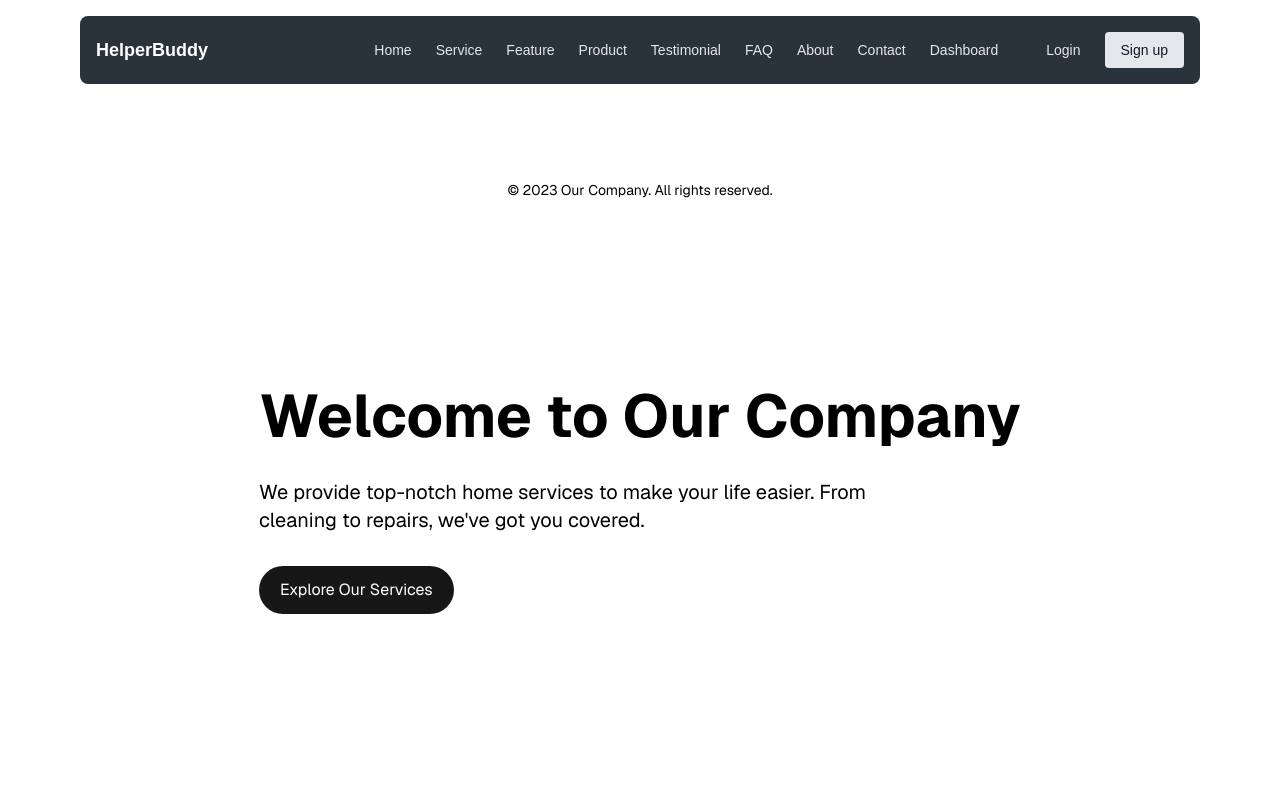
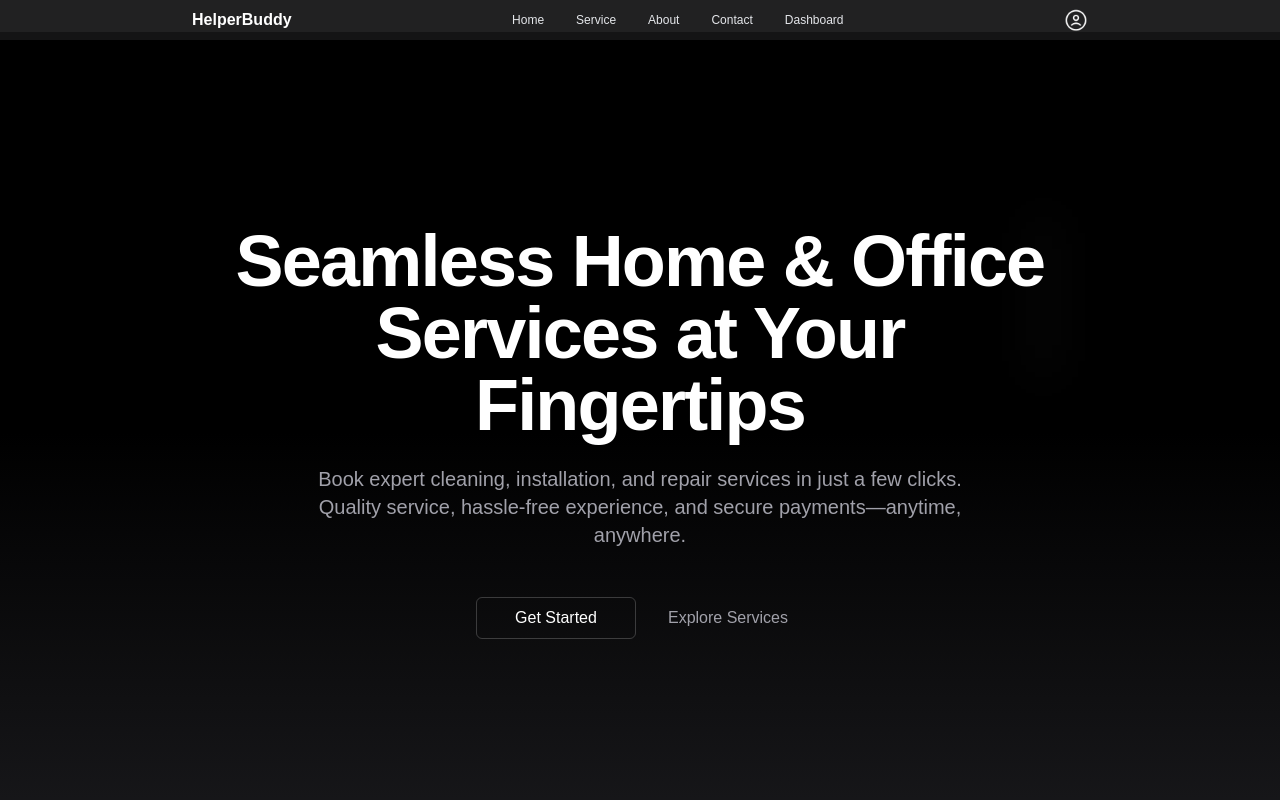
Before and after one commit to k25kar/GWOC_2025, a Next.js app: page / in a window 1280 px wide. Shown: the top 800 px of the page. Built offline with nearby package versions, Linux system fonts and the light colour scheme.

Commit message:
navbar and main page

```diff
--- a/app/page.tsx
+++ b/app/page.tsx
@@ -4,36 +4,49 @@ import React, { useState, useEffect } from 'react';
 import Image from "next/image";
 import Link from 'next/link';
 import Loading from './feed/loading';
+import { Button } from "@/components/ui/button"
 
-export default function Home() {
-  const [loading, setLoading] = useState(true);
+export default function Page() {
+  return (
+    <div className="min-h-screen bg-black flex flex-col items-center justify-center relative overflow-hidden">
+      {/* Gradient overlay */}
+      <div className="absolute inset-0 bg-gradient-to-b from-black via-black to-zinc-900" />
 
-  useEffect(() => {
-    const timer = setTimeout(() => {
-      setLoading(false);
-    }, 3000); // Simulate loading time
+      {/* Content */}
+      <div className="relative z-10 text-center px-4 max-w-4xl mx-auto">
 
-    return () => clearTimeout(timer);
-  }, []);
+        <h1 className="text-4xl md:text-6xl lg:text-7xl font-bold text-white mb-6 tracking-tight">
+          <span className="inline-block relative">
+          Seamless Home & Office {" "}
+            <span className="relative">
+              <span className="absolute -inset-1 blur-xl bg-gradient-to-r from-white/30 to-white/10 opacity-50" />
+              <span className="relative">Services </span>
+            </span>{" "}
+            at Your Fingertips
+          </span>
+        </h1>
 
-  if (loading) {
-    return <Loading />;
-  }
+        <p className="text-zinc-400 text-lg md:text-xl max-w-2xl mx-auto mb-12 leading-relaxed">
+        Book expert cleaning, installation, and repair services in just a few clicks. Quality service, hassle-free experience, and secure payments—anytime, anywhere.
+        </p>
 
-  return (
-    <div className="grid grid-rows-[20px_1fr_20px] items-center justify-items-center min-h-screen p-8 pb-20 gap-16 sm:p-20 font-[family-name:var(--font-geist-sans)]">
-      <main className="flex flex-col gap-8 row-start-2 items-center sm:items-start text-center sm:text-left">
-        <h1 className="text-4xl sm:text-6xl font-bold">Welcome to Our Company</h1>
-        <p className="text-lg sm:text-xl max-w-2xl">
-          We provide top-notch home services to make your life easier. From cleaning to repairs, we&apos;ve got you covered.
-        </p>
-        <Link href="/services" className="rounded-full border border-solid border-transparent transition-colors flex items-center justify-center bg-foreground text-background gap-2 hover:bg-[#383838] dark:hover:bg-[#ccc] text-sm sm:text-base h-10 sm:h-12 px-4 sm:px-5">
-        Explore Our Services
-        </Link>
-      </main>
-      <footer className="flex justify-center items-center w-full max-w-6xl mx-auto">
-        <p className="text-sm">&copy; 2023 Our Company. All rights reserved.</p>
-      </footer>
+        <div className="flex flex-col sm:flex-row items-center justify-center gap-4">
+          <Button
+            variant="outline"
+            className="min-w-[160px] bg-transparent text-white border-white/20 hover:bg-white/10 hover:border-white/30 transition-all"
+          >
+            Get Started
+          </Button>
+          <Button variant="ghost" className="text-zinc-400 hover:text-white hover:bg-transparent">
+          Explore Services
+          </Button>
+        </div>
+      </div>
+
+      {/* Ambient light effect */}
+      <div className="absolute top-1/2 left-1/2 -translate-x-1/2 -translate-y-1/2 w-[800px] h-[800px] opacity-30">
+        <div className="absolute inset-0 bg-gradient-radial from-zinc-500/20 to-transparent blur-2xl" />
+      </div>
     </div>
-  );
+  )
 }
--- a/components/Navbar.tsx
+++ b/components/Navbar.tsx
@@ -2,59 +2,50 @@
 
 import Link from "next/link"
 import { cn } from "@/lib/utils"
-import { Button } from "@/components/ui/button"
+import Image from "next/image"
+import userIcon from "@/public/user-icon.png" // Correctly import the UserIcon image
 
 export function Navbar() {
   const navigation = [
     { name: "Home", href: "/" },
     { name: "Service", href: "/services" },
-    { name: "Feature", href: "#" },
-    { name: "Product", href: "#" },
-    { name: "Testimonial", href: "#" },
-    { name: "FAQ", href: "#" },
+    // { name: "Feature", href: "#" },
+    // { name: "Product", href: "#" },
+    // { name: "Testimonial", href: "#" },
+    // { name: "FAQ", href: "#" },
     { name: "About", href: "/about" },
     { name: "Contact", href: "/contact" },
     { name: "Dashboard", href: "/dashboard/admindashboard" } // Ensure this line is correct
   ]
 
   return (
-    <nav className="sticky top-0 z-50 w-full bg-[#2A323C] px-4 py-4 rounded-lg">
-      <div className="mx-auto flex max-w-7xl items-center justify-between">
-        <Link href="/" className="text-lg font-semibold text-white">
+    <nav className="fixed top-0 left-0 right-0 z-50 w-full bg-[#161617] bg-opacity-95 px-8 py-2">
+      <div className="mx-auto flex max-w-4xl items-center justify-between">
+        <Link href="/" className="text-base font-semibold text-white">
           HelperBuddy
         </Link>
 
         {/* Desktop Navigation */}
-        <div className="hidden items-center gap-8 lg:flex">
-          <div className="flex items-center gap-6">
+        <div className="hidden lg:flex flex-1 justify-center">
+          <div className="flex items-center gap-8">
             {navigation.map((item) => (
               <Link
                 key={item.name}
                 href={item.href}
-                className={cn("text-sm text-gray-200 transition-colors hover:text-white")}
+                className={cn("text-xs text-gray-200 transition-colors hover:text-white")}
               >
                 {item.name}
               </Link>
             ))}
           </div>
-          <div className="flex items-center gap-2">
-            <Button variant="ghost" className="text-sm text-gray-200 hover:text-white">
-              Login
-            </Button>
-            <Button variant="secondary" className="bg-gray-200 text-sm text-gray-900 hover:bg-gray-100">
-              Sign up
-            </Button>
-          </div>
+        </div>
+        <div className="hidden lg:flex items-center gap-2">
+          <Image src={userIcon} alt="User Icon" width={24} height={24} className="text-gray-200 hover:text-white" />
         </div>
 
         {/* Mobile Navigation */}
         <div className="flex items-center gap-2 lg:hidden">
-          <Button variant="ghost" className="text-sm text-gray-200 hover:text-white">
-            Login
-          </Button>
-          <Button variant="secondary" className="bg-gray-200 text-sm text-gray-900 hover:bg-gray-100">
-            Sign up
-          </Button>
+          <Image src={userIcon} alt="User Icon" width={24} height={24} className="text-gray-200 hover:text-white" />
         </div>
       </div>
     </nav>
--- a/components/ui/button.tsx
+++ b/components/ui/button.tsx
@@ -2,14 +2,15 @@ import React from 'react';
 import { cn } from '@/lib/utils';
 
 interface ButtonProps extends React.ButtonHTMLAttributes<HTMLButtonElement> {
-  variant?: 'ghost' | 'secondary';
+  variant?: 'ghost' | 'secondary' | 'outline';
 }
 
 export const Button: React.FC<ButtonProps> = ({ variant = 'ghost', className, ...props }) => {
-  const baseStyles = 'px-4 py-2 rounded';
+  const baseStyles = 'px-4 py-2 rounded-md transition-all';
   const variantStyles = {
-    ghost: 'bg-transparent text-gray-200 hover:text-white',
+    ghost: 'bg-transparent text-gray-200 hover:bg-gray-100',
     secondary: 'bg-gray-200 text-gray-900 hover:bg-gray-100',
+    outline: 'bg-transparent text-white border border-white/20 hover:bg-white/10 hover:border-white/30',
   };
 
   return (
```
Also changed, not shown: public/user-icon.png (added).
